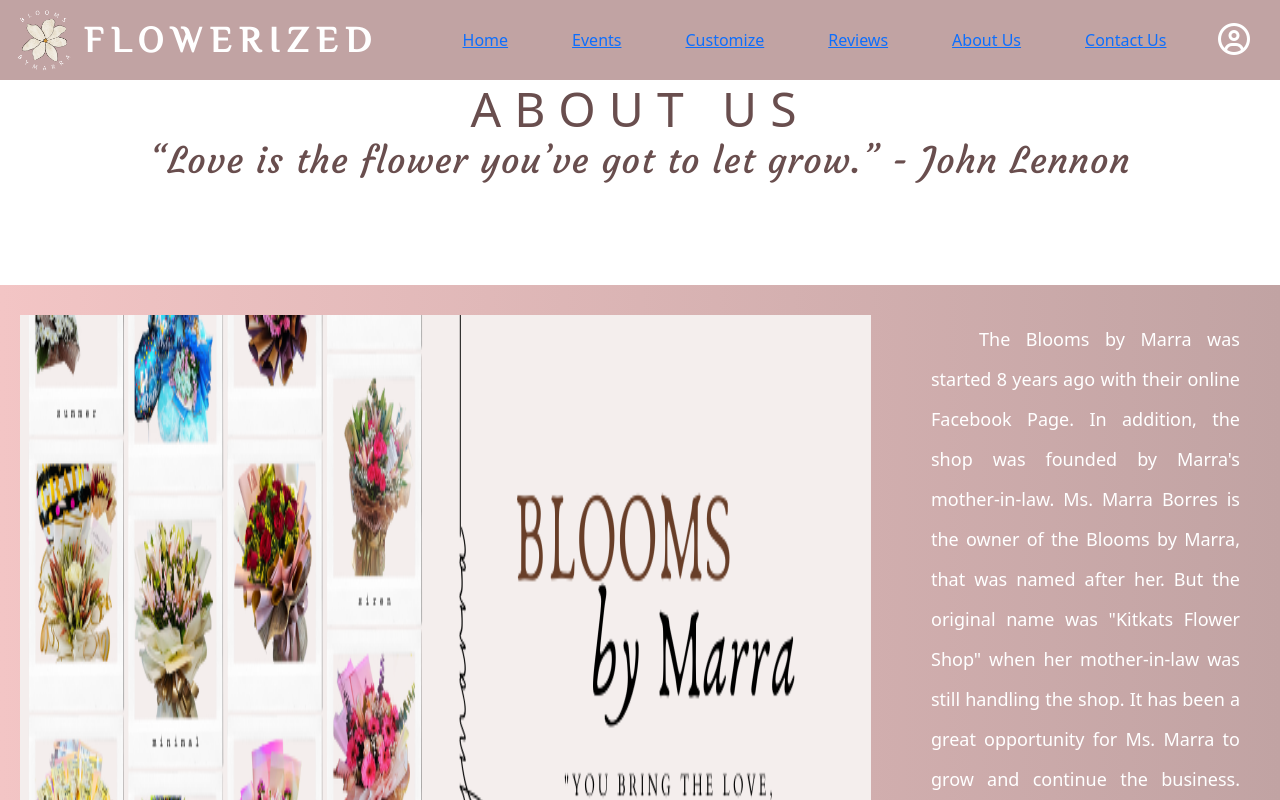
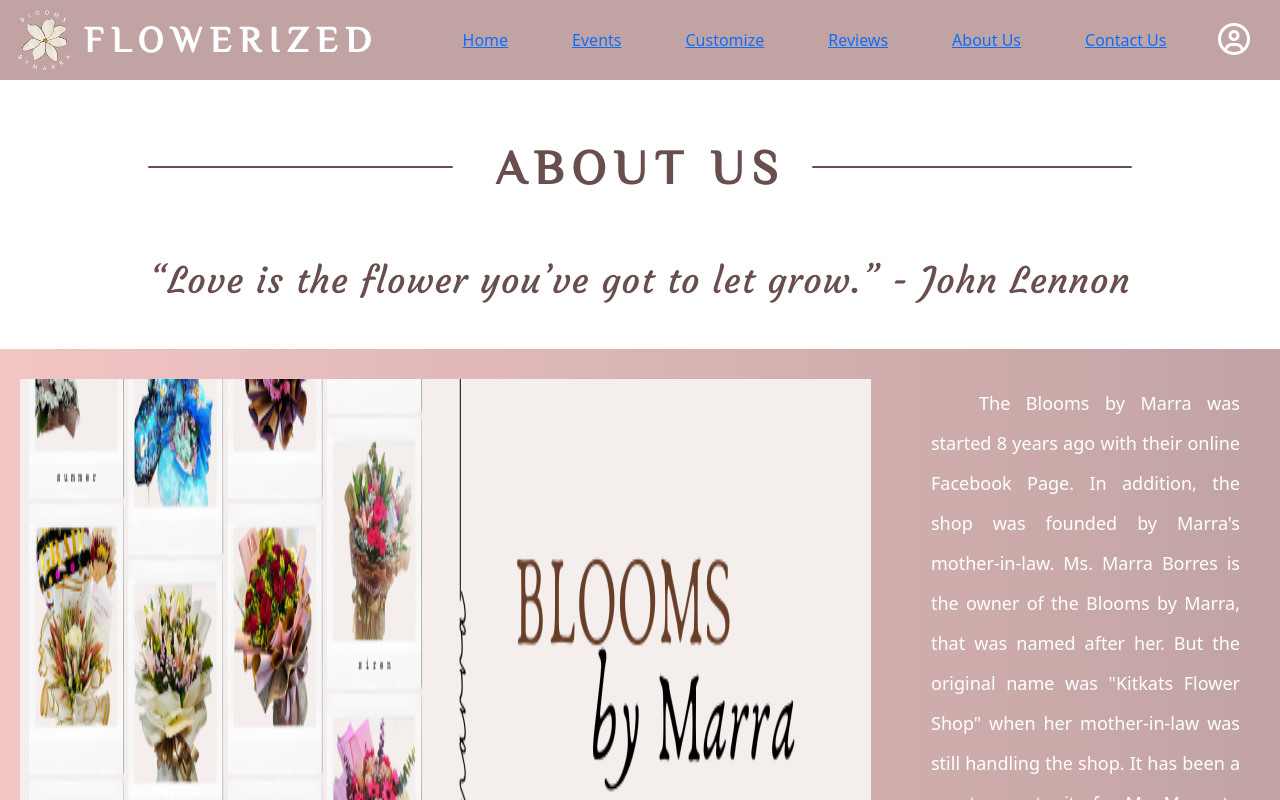
Before and after one commit to antorphilip/react-flowerized-frontend-heroku, a React (Create React App) app: page /aboutus in a window 1280 px wide. Shown: the top 800 px of the page. Built offline with nearby package versions, Linux system fonts and the light colour scheme; a web font is replaced by a local one.

Commit message:
helloworld3

```diff
--- a/src/components/Feature/index.js
+++ b/src/components/Feature/index.js
@@ -1,4 +1,5 @@
 import React from "react";
+import "../style.css";
 
 const Feature = () => {
   return (
--- /dev/null
+++ b/src/components/style.css
@@ -0,0 +1,16 @@
+.titleClass {
+  @apply my-16 mx-auto relative text-center tracking-[8px] text-4xl lg:text-5xl uppercase font-ElMessiri font-bold z-[-2];
+  max-width: 1000px;
+}
+
+.titleClass:before {
+  @apply bg-[#694E4E] block h-[2px] absolute left-0 rounded-lg ml-2 w-[60px] sm:w-[165px] md:w-[235px] lg:w-[285px] xl:w-[305px] z-[-2];
+  content: "";
+  top: 35%;
+}
+
+.titleClass:after {
+  @apply bg-[#694E4E] block h-[2px] absolute right-0 rounded-lg mr-2 w-[65px] sm:w-[180px] md:w-[250px] lg:w-[300px] xl:w-[320px] z-[-2];
+  content: "";
+  top: 35%;
+}
```
Also changed, not shown: src/index.css (+0 -15 lines).
